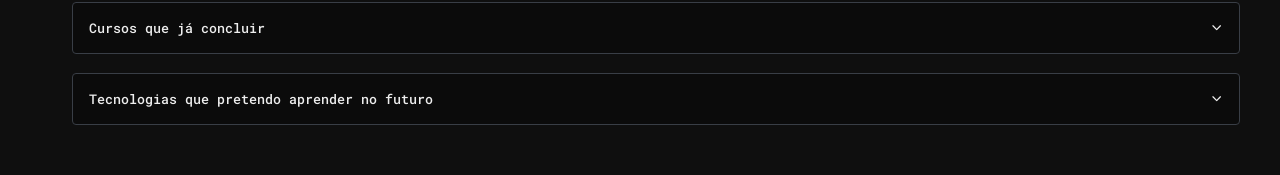
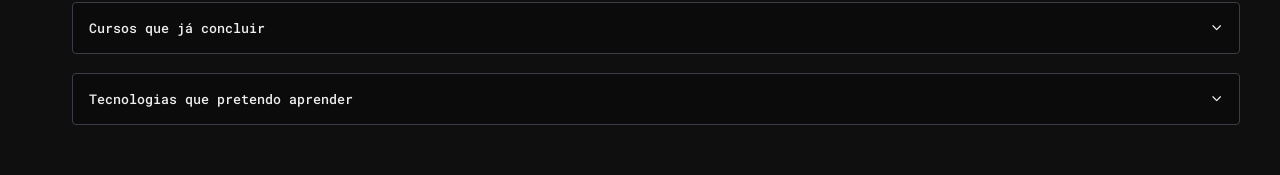
Before and after one commit to iarlen-reis/Meu-Portfolio, a React (Vite) app: page /sobre in a window 1280 px wide. Shown: the part 513-688 px from the top of the page. Built offline with nearby package versions, Linux system fonts and the light colour scheme.

Commit message:
Encurtando texto da descrição adicional  na página sobre

```diff
--- a/src/Pages/About/About.jsx
+++ b/src/Pages/About/About.jsx
@@ -74,7 +74,7 @@ const About = () => {
               </TextAdditionalContainer>
             )}
             <button onClick={ChangeTechs}>
-              Tecnologias que pretendo aprender no futuro
+              Tecnologias que pretendo aprender
               {techs ? <IoIosArrowUp /> : <IoIosArrowDown />}
             </button>
             {techs && (
--- a/src/Pages/About/style.js
+++ b/src/Pages/About/style.js
@@ -100,6 +100,7 @@ export const AboutDescriptionAdditional = styled.div`
     display: flex;
     align-items: center;
     justify-content: space-between;
+    column-gap: 0.5rem;
 
     padding: 1rem;
 
```
